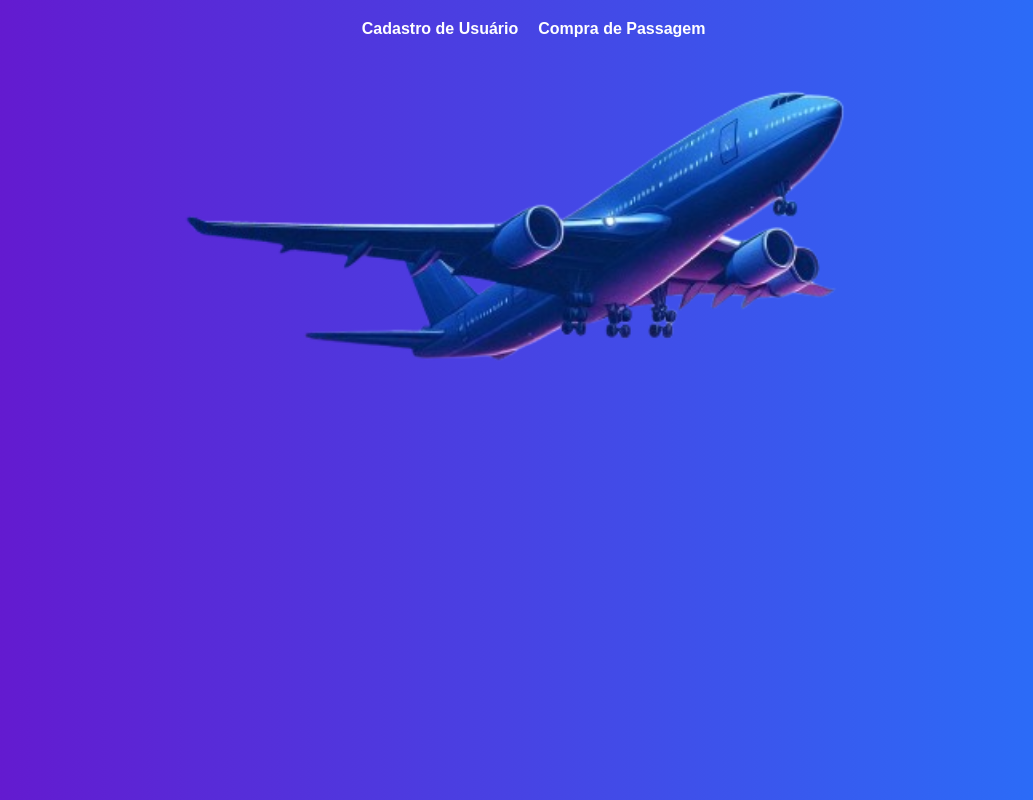
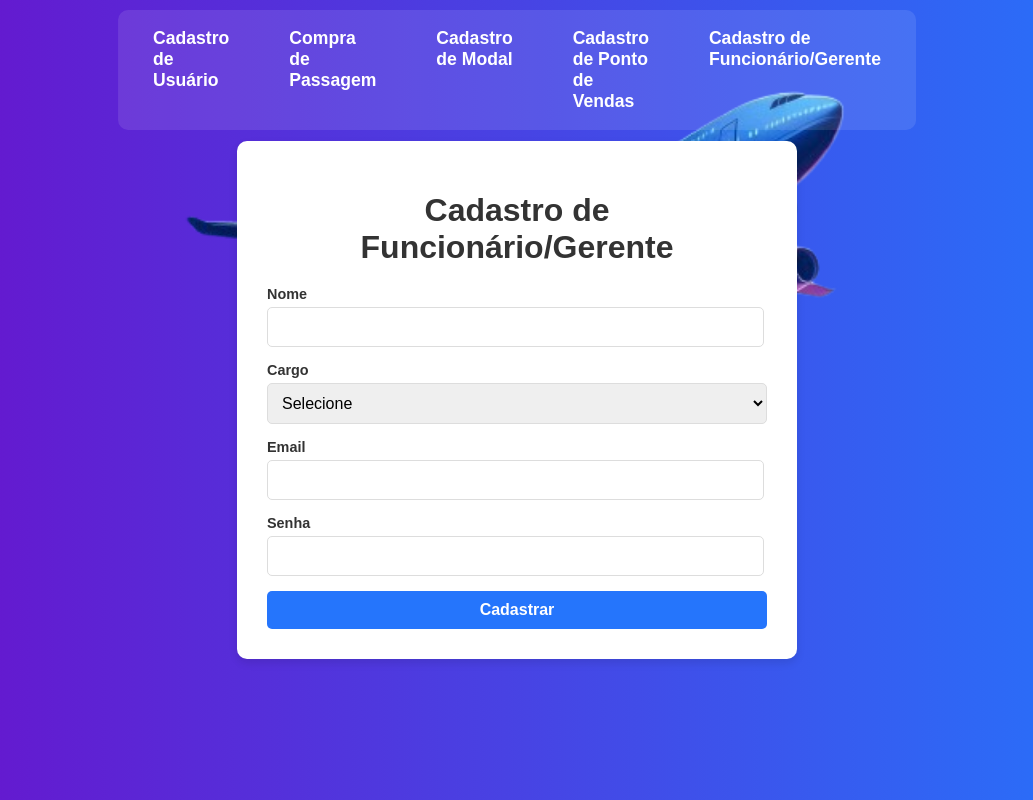
Before and after one commit to CainaZumaa/vvviagens, a React (Create React App) app: page /funcionario in a window 1280 px wide. Shown: the whole page, without its empty margins (123-1156 px from the left). Built offline with nearby package versions, Linux system fonts and the light colour scheme.

Commit message:
feat: new nav and adjusts in css template

```diff
--- a/src/App.css
+++ b/src/App.css
@@ -2,7 +2,7 @@
 body {
   font-family: 'Arial', sans-serif;
   margin: 0;
-  padding: 0;
+  padding: 0px;
   display: flex;
   justify-content: center;
   align-items: center;
@@ -11,6 +11,11 @@ body {
 
   background: linear-gradient(to right, #6a11cb, #2575fc); /* Gradiente */
 }
+
+.compra-de-passagem {
+  padding-top: 200px; /* Ajuste conforme necessário */
+}
+
 
 body::before {
   content: "";
@@ -72,6 +77,22 @@ form input:focus {
   box-shadow: 0 0 5px rgba(37, 117, 252, 0.5);
 }
 
+form select {
+  width: 100%;
+  padding: 10px;
+  margin-bottom: 15px; /* Adiciona espaçamento abaixo */
+  border: 1px solid #ddd;
+  border-radius: 5px;
+  font-size: 1rem;
+  outline: none;
+}
+
+form select:focus {
+  border-color: #2575fc;
+  box-shadow: 0 0 5px rgba(37, 117, 252, 0.5);
+}
+
+
 /* Botões */
 form button {
   background: #2575fc;
@@ -94,26 +115,44 @@ form button:hover {
 nav {
   position: absolute;
   top: 20px;
-  left: 51.3%;
+  left: 40%;
   transform: translateX(-50%);
   z-index: 6;
 }
 
+/* Estilizando a barra de navegação */
+/* Barra de navegação */
+nav {
+  position: fixed; /* Mantém a navegação fixa no topo */
+  top: 10px;
+  left: 50%;
+  transform: translateX(-50%);
+  display: flex;
+  gap: 30px;
+  z-index: 1000; /* Garante que o nav fique acima do conteúdo */
+  background: rgba(255, 255, 255, 0.1);
+  padding: 10px 20px;
+  border-radius: 10px;
+
+}
+
+/* Links da navegação */
 nav a {
-  margin: 0 10px;
   color: #fff;
   text-decoration: none;
   font-weight: bold;
-  border-bottom: 2px solid transparent;
+  font-size: 1.1rem;
+  padding: 8px 15px;
+  border-radius: 5px;
+  transition: all 0.3s ease-in-out;
   position: relative;
-  transition: color 0.3s, transform 0.3s;
+  z-index: 1001; /* Mantém os links acima do blur */
 }
 
+/* Efeito ao passar o mouse */
 nav a:hover {
-  color: #ffffff;
-  border-bottom: 2px solid #ffffff;
-  padding-bottom: 4px;
-  transform: translateY(-2px);
+  background: rgba(255, 255, 255, 0.2);
+  transform: translateY(-3px);
 }
 
 nav a::after {
--- a/src/App.js
+++ b/src/App.js
@@ -2,6 +2,9 @@ import React from "react";
 import { BrowserRouter as Router, Routes, Route, Link } from "react-router-dom";
 import UserRegistration from "./components/UserRegistration";
 import TicketPurchase from "./components/TicketPurchase";
+import ModalRegistration from "./components/ModalRegistration";
+import SalesPointRegistration from "./components/SalesPointRegistration";
+import EmployeeRegistration from "./components/EmployeeRegistration";
 import "./App.css";
 
 const App = () => {
@@ -11,10 +14,16 @@ const App = () => {
         <nav className="mb-4">
           <Link to="/">Cadastro de Usuário</Link>
           <Link to="/compra">Compra de Passagem</Link>
+          <Link to="/modal">Cadastro de Modal</Link>
+          <Link to="/ponto-vendas">Cadastro de Ponto de Vendas</Link>
+          <Link to="/funcionario">Cadastro de Funcionário/Gerente</Link>
         </nav>
         <Routes>
           <Route path="/" element={<UserRegistration />} />
           <Route path="/compra" element={<TicketPurchase />} />
+          <Route path="/modal" element={<ModalRegistration />} />
+          <Route path="/ponto-vendas" element={<SalesPointRegistration />} />
+          <Route path="/funcionario" element={<EmployeeRegistration />} />
         </Routes>
       </div>
     </Router>
--- /dev/null
+++ b/src/components/EmployeeRegistration.js
@@ -0,0 +1,70 @@
+import React, { useState } from "react";
+
+const EmployeeRegistration = () => {
+  const [employeeData, setEmployeeData] = useState({
+    nome: "",
+    cargo: "",
+    email: "",
+    senha: "",
+  });
+
+  const handleChange = (e) => {
+    const { name, value } = e.target;
+    setEmployeeData({ ...employeeData, [name]: value });
+  };
+
+  const handleSubmit = (e) => {
+    e.preventDefault();
+    console.log("Dados do funcionário/gerente enviados:", employeeData);
+  };
+
+  return (
+    <div className="container">
+      <h1>Cadastro de Funcionário/Gerente</h1>
+      <form onSubmit={handleSubmit}>
+        <div>
+          <label>Nome</label>
+          <input
+            type="text"
+            name="nome"
+            value={employeeData.nome}
+            onChange={handleChange}
+          />
+        </div>
+        <div>
+          <label>Cargo</label>
+          <select
+            name="cargo"
+            value={employeeData.cargo}
+            onChange={handleChange}
+          >
+            <option value="">Selecione</option>
+            <option value="funcionario">Funcionário</option>
+            <option value="gerente">Gerente</option>
+          </select>
+        </div>
+        <div>
+          <label>Email</label>
+          <input
+            type="email"
+            name="email"
+            value={employeeData.email}
+            onChange={handleChange}
+          />
+        </div>
+        <div>
+          <label>Senha</label>
+          <input
+            type="password"
+            name="senha"
+            value={employeeData.senha}
+            onChange={handleChange}
+          />
+        </div>
+        <button type="submit">Cadastrar</button>
+      </form>
+    </div>
+  );
+};
+
+export default EmployeeRegistration;
--- /dev/null
+++ b/src/components/ModalRegistration.js
@@ -0,0 +1,57 @@
+import React, { useState } from "react";
+
+const ModalRegistration = () => {
+  const [modalData, setModalData] = useState({
+    nome: "",
+    capacidade: "",
+    tipo: "",
+  });
+
+  const handleChange = (e) => {
+    const { name, value } = e.target;
+    setModalData({ ...modalData, [name]: value });
+  };
+
+  const handleSubmit = (e) => {
+    e.preventDefault();
+    console.log("Dados do modal enviados:", modalData);
+  };
+
+  return (
+    <div className="container">
+      <h1>Cadastro de Modal</h1>
+      <form onSubmit={handleSubmit}>
+        <div>
+          <label>Nome</label>
+          <input
+            type="text"
+            name="nome"
+            value={modalData.nome}
+            onChange={handleChange}
+          />
+        </div>
+        <div>
+          <label>Capacidade</label>
+          <input
+            type="number"
+            name="capacidade"
+            value={modalData.capacidade}
+            onChange={handleChange}
+          />
+        </div>
+        <div>
+          <label>Tipo</label>
+          <select name="tipo" value={modalData.tipo} onChange={handleChange}>
+            <option value="">Selecione</option>
+            <option value="ônibus">Ônibus</option>
+            <option value="avião">Avião</option>
+            <option value="trem">Trem</option>
+          </select>
+        </div>
+        <button type="submit">Cadastrar</button>
+      </form>
+    </div>
+  );
+};
+
+export default ModalRegistration;
--- /dev/null
+++ b/src/components/SalesPointRegistration.js
@@ -0,0 +1,57 @@
+import React, { useState } from "react";
+
+const SalesPointRegistration = () => {
+  const [salesPointData, setSalesPointData] = useState({
+    nome: "",
+    endereco: "",
+    telefone: "",
+  });
+
+  const handleChange = (e) => {
+    const { name, value } = e.target;
+    setSalesPointData({ ...salesPointData, [name]: value });
+  };
+
+  const handleSubmit = (e) => {
+    e.preventDefault();
+    console.log("Dados do ponto de venda enviados:", salesPointData);
+  };
+
+  return (
+    <div className="container">
+      <h1>Cadastro de Ponto de Vendas</h1>
+      <form onSubmit={handleSubmit}>
+        <div>
+          <label>Nome</label>
+          <input
+            type="text"
+            name="nome"
+            value={salesPointData.nome}
+            onChange={handleChange}
+          />
+        </div>
+        <div>
+          <label>Endereço</label>
+          <input
+            type="text"
+            name="endereco"
+            value={salesPointData.endereco}
+            onChange={handleChange}
+          />
+        </div>
+        <div>
+          <label>Telefone</label>
+          <input
+            type="text"
+            name="telefone"
+            value={salesPointData.telefone}
+            onChange={handleChange}
+          />
+        </div>
+        <button type="submit">Cadastrar</button>
+      </form>
+    </div>
+  );
+};
+
+export default SalesPointRegistration;
--- a/src/components/TicketPurchase.js
+++ b/src/components/TicketPurchase.js
@@ -11,7 +11,23 @@ const TicketPurchase = () => {
     HoraDeChegada: "",
     CidadeDeOrigem: "",
     CidadeDeDestino: "",
+    Desconto: "",
+    MetodoPagamento: "",
   });
+
+  const fieldLabels = {
+    Localizador: "Localizador",
+    Assento: "Assento",
+    Nome: "Nome",
+    Modal: "Modal",
+    Data: "Data",
+    HoraDePartida: "Hora de Partida",
+    HoraDeChegada: "Hora de Chegada",
+    CidadeDeOrigem: "Cidade de Origem",
+    CidadeDeDestino: "Cidade de Destino",
+    Desconto: "Desconto",
+    MetodoPagamento: "Método de Pagamento",
+  };
 
   const handleChange = (e) => {
     const { name, value } = e.target;
@@ -24,23 +40,38 @@ const TicketPurchase = () => {
   };
 
   return (
+    <div className="compra-de-passagem">
       <div className="container">
         <h1>Compra de Passagem</h1>
         <form onSubmit={handleSubmit}>
           {Object.keys(ticketData).map((field) => (
             <div key={field}>
-            <label>{field}</label>
+              <label>{fieldLabels[field]}</label>
+              {field === "MetodoPagamento" ? (
+                <select
+                  name={field}
+                  value={ticketData[field]}
+                  onChange={handleChange}
+                >
+                  <option value="">Selecione</option>
+                  <option value="boleto">Boleto</option>
+                  <option value="credito">Cartão de Crédito</option>
+                  <option value="debito">Cartão de Débito</option>
+                </select>
+              ) : (
                 <input
                   type="text"
                   name={field}
                   value={ticketData[field]}
                   onChange={handleChange}
                 />
+              )}
             </div>
           ))}
           <button type="submit">Comprar</button>
         </form>
       </div>
+    </div>
   );
 };
 
--- a/src/components/UserRegistration.js
+++ b/src/components/UserRegistration.js
@@ -5,7 +5,7 @@ const UserRegistration = () => {
     codigo: "",
     nome: "",
     email: "",
-    endereco: "",
+    senha: "",
   });
 
   const handleChange = (e) => {
@@ -22,7 +22,7 @@ const UserRegistration = () => {
     <div className="container">
       <h1>Cadastro de Usuário</h1>
       <form onSubmit={handleSubmit}>
-        {["Nome", "Email", "Endereço"].map((field) => (
+        {["Nome", "Email", "Senha"].map((field) => (
           <div key={field}>
             <label>{field}</label>
             <input
```
Lines whose indentation alone changed are shown as unchanged.
